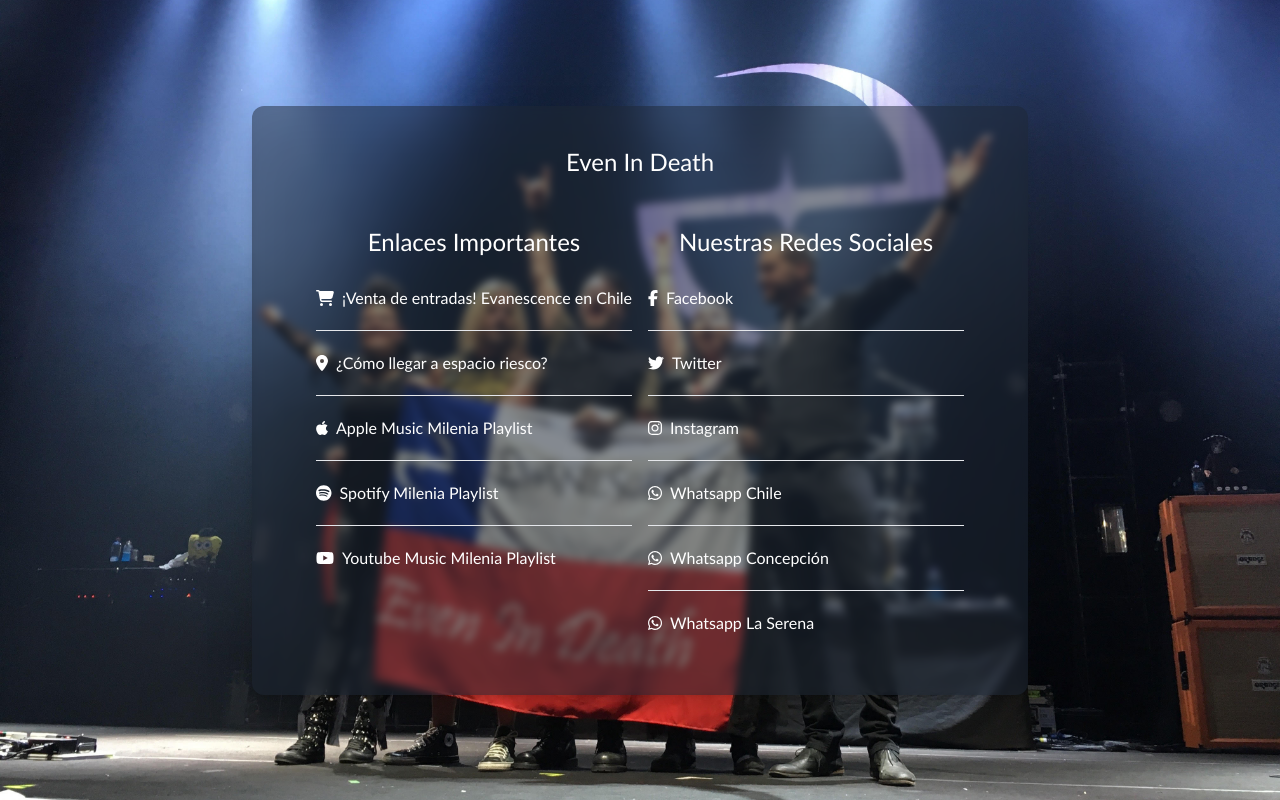
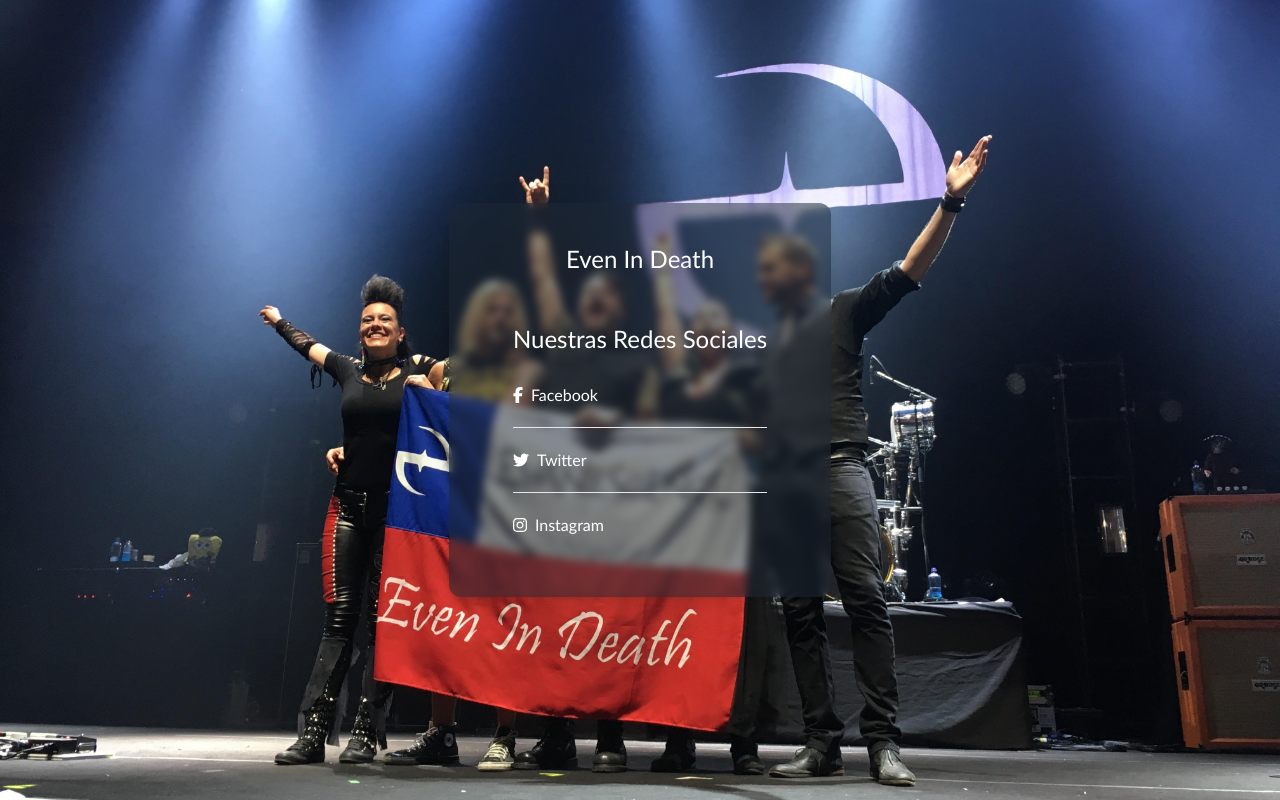
Before and after one commit to angelmaturanat/even-in-death-webpage, a React (Create React App) app: page / in a window 1280 px wide. Built offline with nearby package versions, Linux system fonts and the light colour scheme.

Commit message:
feature(): remove links from 2023 concert

```diff
--- a/src/components/SocialMediaLinks.tsx
+++ b/src/components/SocialMediaLinks.tsx
@@ -1,30 +1,16 @@
 import React from 'react';
-import { faFacebookF, faTwitter, faInstagram, faWhatsapp, faSpotify, faApple, faYoutube } from '@fortawesome/free-brands-svg-icons';
+import { faFacebookF, faTwitter, faInstagram, faWhatsapp } from '@fortawesome/free-brands-svg-icons';
 import SocialMediaItem from './SocialMediaItem';
-import { faCartShopping, faLocationDot } from '@fortawesome/free-solid-svg-icons';
 
 const SocialMediaLinks: React.FC = () => {
   return (
-    <div className='grid grid-cols-2 gap-4'>
-      <div>
-        <h1 className="mb-2 text-2xl text-center">Enlaces Importantes</h1>
-        <ul className="divide-y center">
-          <SocialMediaItem icon={faCartShopping} url={'https://www.puntoticket.com/milenia-2023'} text={'¡Venta de entradas! Evanescence en Chile'}></SocialMediaItem>
-          <SocialMediaItem icon={faLocationDot} url={'/como_llegar_espacio_riesco.pdf'} text={'¿Cómo llegar a espacio riesco?'}></SocialMediaItem>
-          <SocialMediaItem icon={faApple} url={'https://music.apple.com/cl/playlist/evanescence-en-chile-2023-milenia-fest/pl.u-xlJXTGaYRpr'} text={'Apple Music Milenia Playlist'}></SocialMediaItem>
-          <SocialMediaItem icon={faSpotify} url={'https://open.spotify.com/playlist/65zKEUX6WW6I03Cnbd13Ql?si=8-dO6P2VT4axcsTJews7dg'} text={'Spotify Milenia Playlist'}></SocialMediaItem>
-          <SocialMediaItem icon={faYoutube} url={'https://music.youtube.com/playlist?list=PLIh3Bxwsbr3yswfdSW705Rz48cgh8A4pa&feature=share'} text={'Youtube Music Milenia Playlist'}></SocialMediaItem>
-        </ul>
-      </div>
+    <div className='grid grid-cols-1 gap-2'>
       <div>
         <h1 className="mb-2 text-2xl text-center">Nuestras Redes Sociales</h1>
         <ul className="divide-y center">
           <SocialMediaItem icon={faFacebookF} url={'https://www.facebook.com/evanescencechileoficial'} text={'Facebook'}></SocialMediaItem>
           <SocialMediaItem icon={faTwitter} url={'https://twitter.com/Evan_Chile'} text={'Twitter'}></SocialMediaItem>
           <SocialMediaItem icon={faInstagram} url={'https://www.instagram.com/evenindeathchile/'} text={'Instagram'}></SocialMediaItem>
-          <SocialMediaItem icon={faWhatsapp} url={'https://chat.whatsapp.com/L4NnVKNemE3FnVbV5kqoFv'} text={'Whatsapp Chile'}></SocialMediaItem>
-          <SocialMediaItem icon={faWhatsapp} url={'https://chat.whatsapp.com/BoU1S1Op03qEyXspghGzqq'} text={'Whatsapp Concepción'}></SocialMediaItem>
-          <SocialMediaItem icon={faWhatsapp} url={'https://chat.whatsapp.com/CtuzAz5sTdh6dff2xOEM8M'} text={'Whatsapp La Serena'}></SocialMediaItem>
         </ul>
       </div>
     </div>
```
